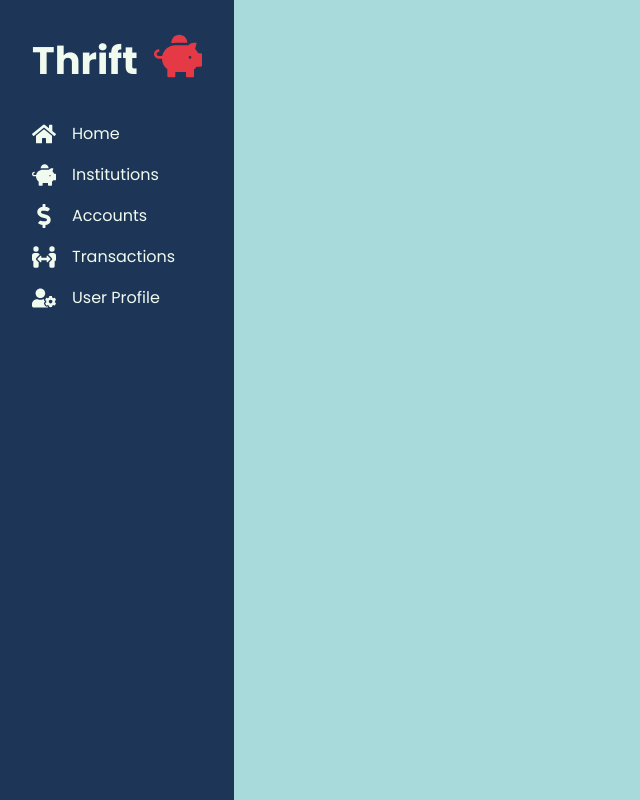
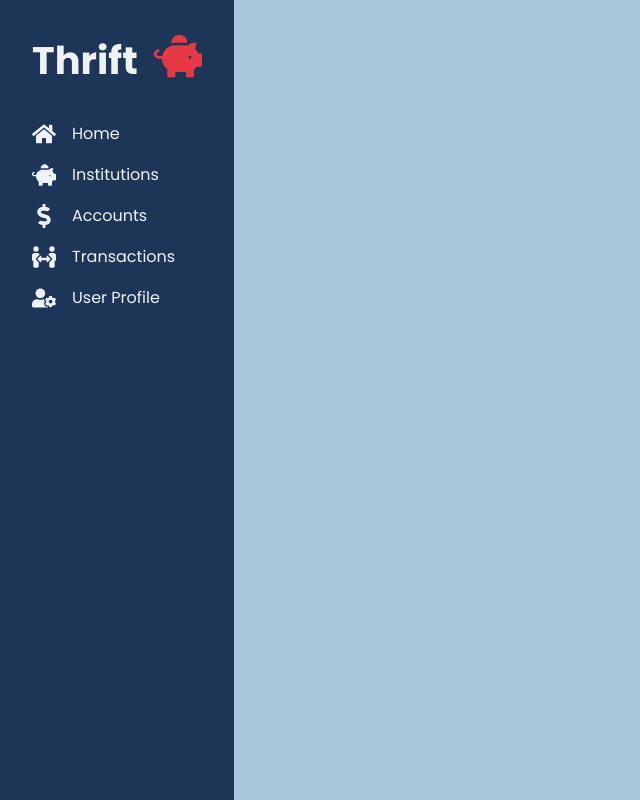
Before and after one commit to siemenjm/frontend-thrift, a React (Create React App) app: page / in a window 1280 px wide. Shown: the whole page, without its empty margins (0-640 px from the left). Built offline with nearby package versions, Linux system fonts and the light colour scheme.

Commit message:
Change base colors to be more blue and less green

```diff
--- a/src/App.css
+++ b/src/App.css
@@ -1,6 +1,6 @@
 :root {
-    --primary-light: #F1FAEE;
-    --primary-med-light: #A8DADC;
+    --primary-light: #eff2f5;
+    --primary-med-light: #a8c9dc;
     --primary-med-dark: #457B9D;
     --primary-dark: #1D3557;
     --accent: #E63946;
```
